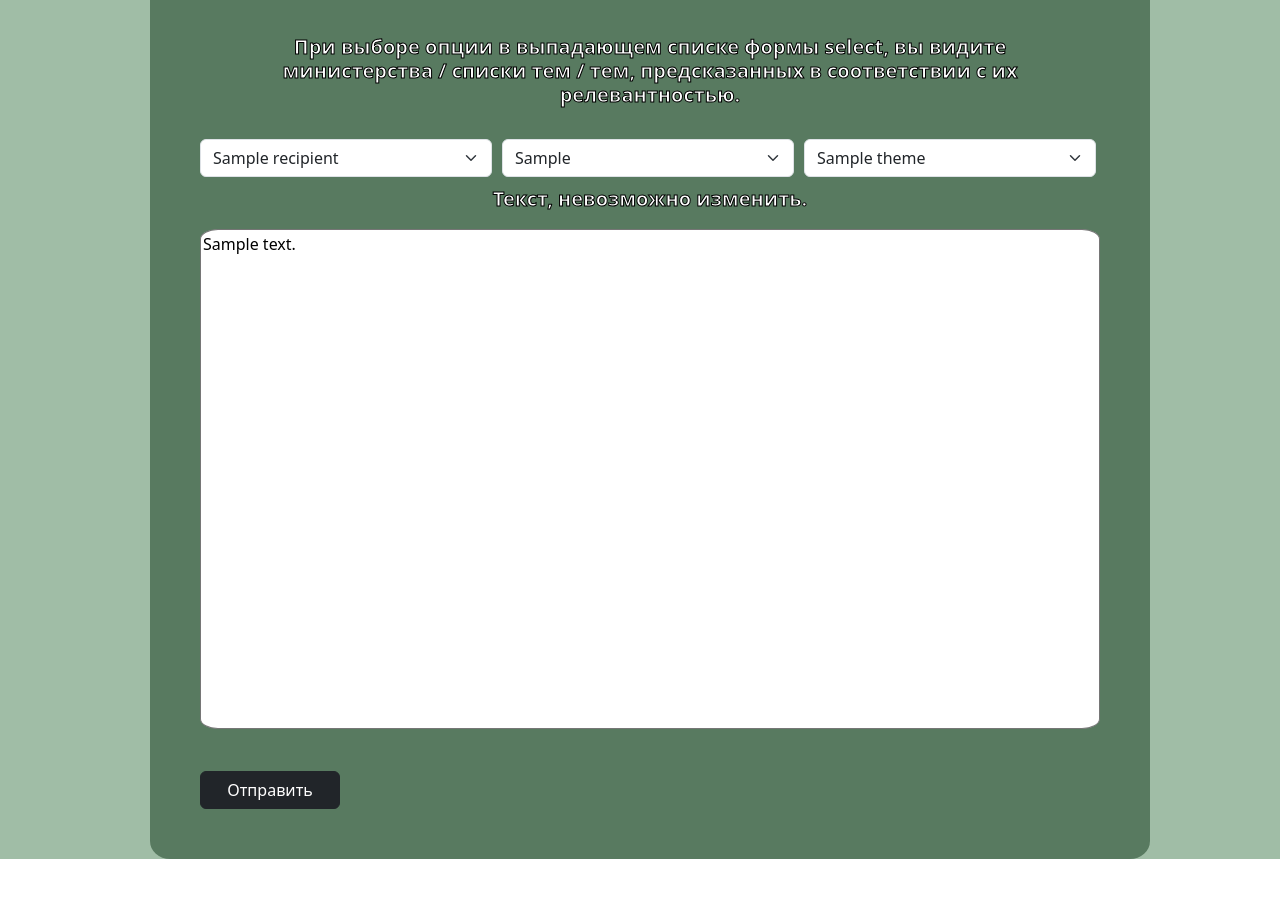
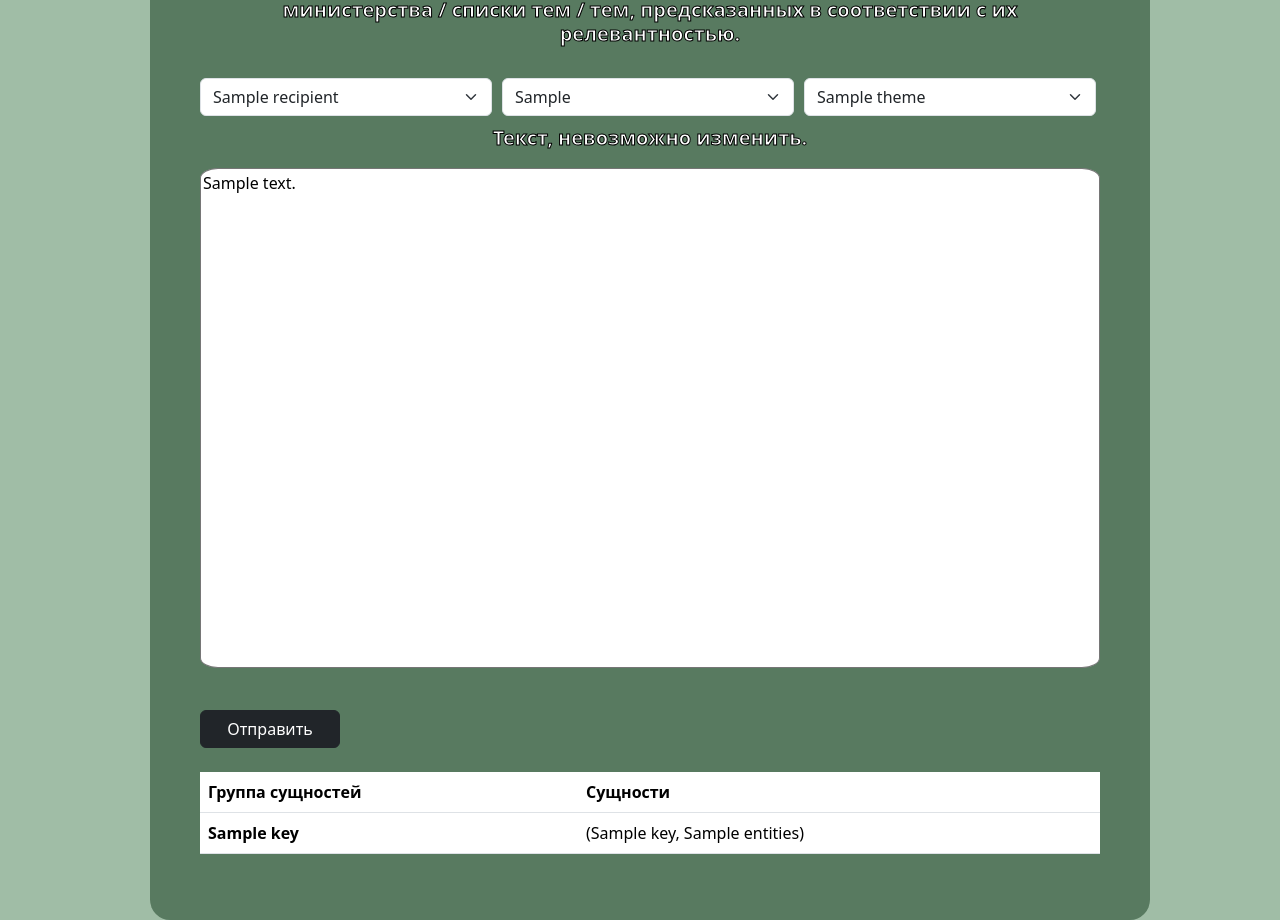
Before and after one commit to renshs/DeepPick-Flask, a Flask app: template templates/index (3).html in a window 1280 px wide. Before the commit the page ends 859 px from the top, so only its background shows below. Run offline with Flask 3, Linux system fonts and the light colour scheme; the template is opened without the code that fills it: most values are stand-ins (such as "Sample title", 1, 10 or a date in 2020).

Commit message:
Adding table of entities

```diff
--- a/app.py
+++ b/app.py
@@ -27,7 +27,11 @@
 
 admin.add_view(ModelView(Request, db.session))
 
-
+predict = {"recipients": ["Минсдрав", "Минюст", "Автодор", "Жилупр"],
+           "theme_groups": ["Здоровье", "Медицина", "Образование", "Логистика"],
+           "themes": ["Сгорела крыша", "Съели голубя", "Ямы на дорогах", "Перегорели фонари"],
+           "text": "",
+           "entities": {"Локация": ["Пермь", "ул. Подлупка", "ул. Хоруса"], "Персона": ["Семенов", "Знаменская", "Ленин", "Сталин", "Байден", "Обама", "Троцкий", "Маркс", "Энгильс", "Морти", "Рик", "Семенов", "Знаменская", "Ленин", "Сталин", "Байден", "Обама", "Троцкий", "Маркс", "Энгильс", "Морти", "Рик"], "Организации": ["Кафе Приора"]}}
 
 commit = []
 @app.route("/", methods=["GET", "POST"])
@@ -41,12 +45,12 @@
       except:
          pass
       try:
-         text = request.form["answer"]
+         predict["text"] = request.form["answer"]
       except:
          commit = [request.form["mail"], request.form["theme"], request.form["recipient"], request.form["theme_group"]]
 
-         text = ""
-      if not text:
+         predict["text"] = ""
+      if not predict["text"]:
          # return redirect(url_for("succesful"))
          request_comm = Request()
          [request_comm.mail, request_comm.theme, request_comm.recipient, request_comm.theme_group, request_comm.status] = commit + [False]
@@ -54,7 +58,7 @@
          db.session.commit()
          commit = []
          return render_template('succesful.html')
-      return render_template('index (3).html', answer={"recipient": "Министерство", "theme_group": "Группа тем", "theme": "Тема", "text": text})
+      return render_template('index (3).html', answer=predict)
    return render_template('index (3).html')
 
 # @app.route('/return')
@@ -68,6 +72,6 @@
 
 
 if __name__ == "__main__":
-   app.run(host='0.0.0.0', port=7777)
-   # from waitress import serve
-   # serve(app, host='192.168.68.100', port=7777)
+   #app.run(host='0.0.0.0', port=7777)
+   from waitress import serve
+   serve(app, host='192.168.68.100', port=7777)
--- a/templates/index (3).html
+++ b/templates/index (3).html
@@ -81,19 +81,19 @@
             <br>
         <form action="" method="post" style="display: flex; align-items: center; gap: 10px;">
             <select class="form-select" name="recipient">
-                <option>{{ answer.recipient }}</option>
-                <option value="1">1</option>
-                <option value="2">2</option>
+                {%for recipient in answer.recipients%}
+                <option>{{ recipient }}</option>
+                {%endfor%}
             </select>
             <select class="form-select" name="theme_group">
-                <option>{{ answer.theme_group }}</option>
-                <option value="1">1</option>
-                <option value="2">2</option>
+                {%for theme_group in answer.theme_groups%}
+                <option>{{ theme_group }}</option>
+                {%endfor%}
             </select>
             <select class="form-select" name="theme">
-                <option>{{ answer.theme }}</option>
-                <option value="1">1</option>
-                <option value="2">2</option>
+                {%for theme in answer.themes%}
+                <option>{{ theme }}</option>
+                {%endfor%}
             </select>
 
             <h5>
@@ -105,6 +105,29 @@
             </p>
             <input class="send btn btn-dark" type="submit" value="Отправить" style="max-width: 140px; min-width: 140px">
         </form>
+        <br>
+        <table class="table">
+            <thead>
+                <tr>
+                    <th class="col">Группа сущностей</th>
+                    <th class="col">Сущности</th>
+                </tr>
+            </thead>
+            <tbody>
+            {%for key, values in answer.entities.items()%}
+                <tr>
+                    <th scope="row">
+                        {{key}}
+                    </th>
+                    <td>
+                        {%for value in values%}
+                            {{value}}
+                        {%endfor%}
+                    </td>
+                </tr>
+            {%endfor%}
+            </tbody>
+        </table>
         {% endif %}
     </div>
 
```
Also changed, not shown: app.db.
